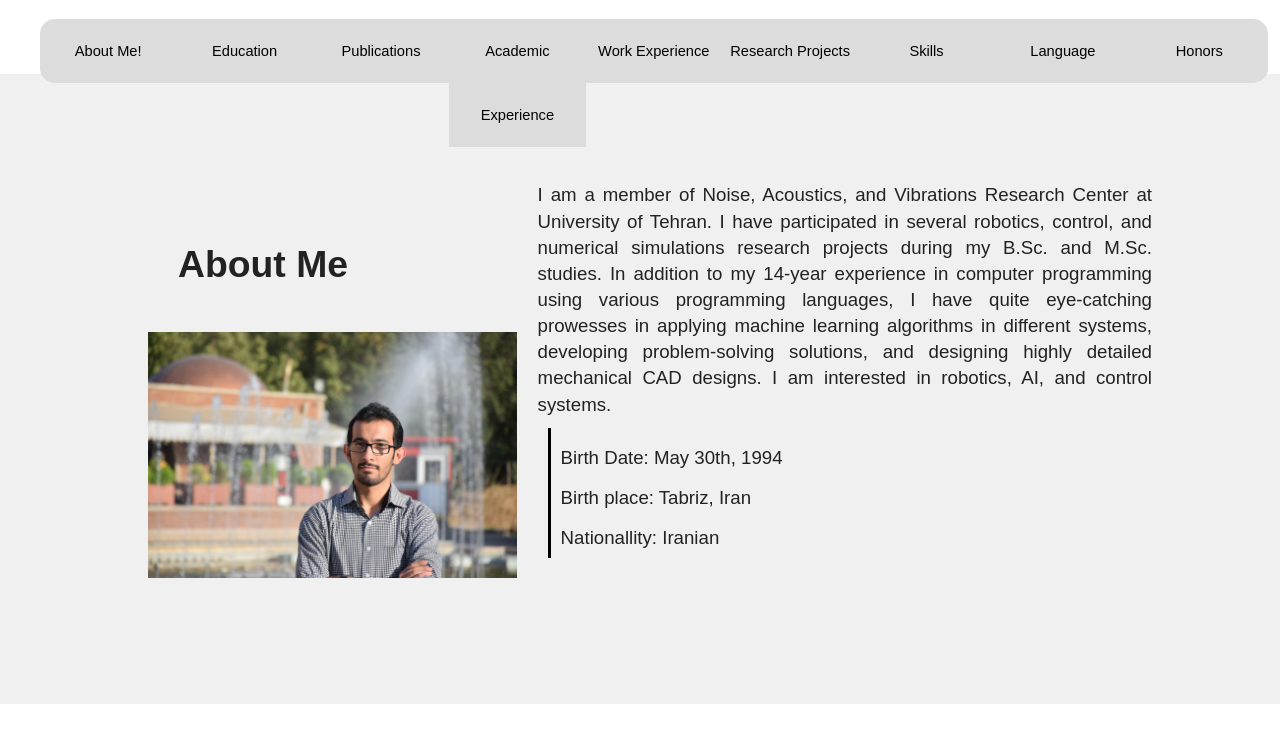
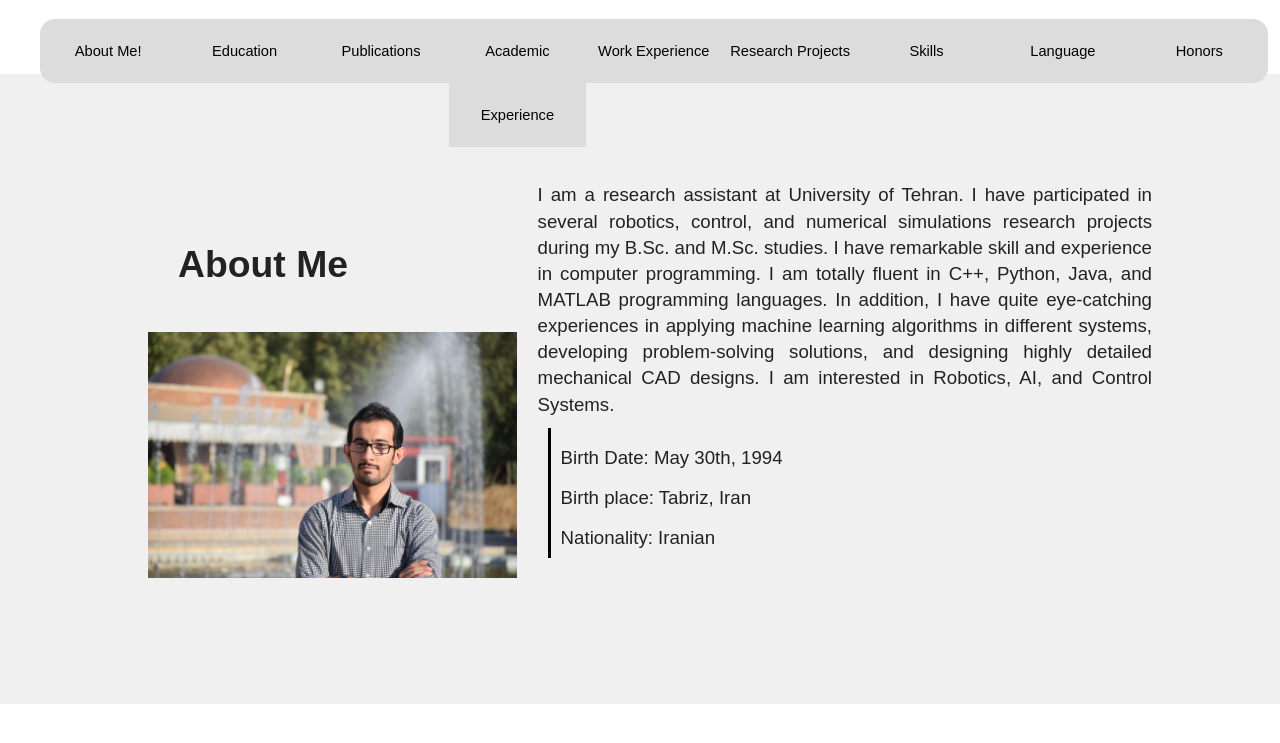
Before and after one commit to farshadnh/farshadnh.github.io, a plain HTML site: page index.html in a window 1280 px wide. Shown: the part 611-1354 px from the top of the page. Drawn offline with nearby package versions, Linux system fonts and the light colour scheme.

Commit message:
Update index.html

```diff
--- a/index.html
+++ b/index.html
@@ -188,8 +188,8 @@
           <img src="pic2.jpg ">
         </div>
         <div id="part2_right_side">
-          <span class="bio"><br/><br/><br/>I am a member of Noise, Acoustics, and Vibrations Research Center at University of Tehran. I have participated in several robotics, control, and numerical simulations research projects during my B.Sc. and M.Sc. studies. In addition to my 14-year experience in computer programming using various programming languages, I have quite eye-catching prowesses in applying machine learning algorithms in different systems, developing problem-solving solutions, and designing highly detailed mechanical CAD designs. I am interested in robotics, AI, and control systems.</span>
-          <span class="bio_bordered">Birth Date: May 30th, 1994<br>Birth place: Tabriz, Iran<br>Nationallity: Iranian</span>
+          <span class="bio"><br/><br/><br/>I am a research assistant at University of Tehran. I have participated in several robotics, control, and numerical simulations research projects during my B.Sc. and M.Sc. studies. I have remarkable skill and experience in computer programming. I am totally fluent in C++, Python, Java, and MATLAB programming languages. In addition, I have quite eye-catching experiences in applying machine learning algorithms in different systems, developing problem-solving solutions, and designing highly detailed mechanical CAD designs. I am interested in Robotics, AI, and Control Systems.</span>
+          <span class="bio_bordered">Birth Date: May 30th, 1994<br>Birth place: Tabriz, Iran<br>Nationality: Iranian</span>
           <!-- <div id="dlCV"><a href="#"><p>My CV</p></a></div> -->
         </div>
       </div>
```
